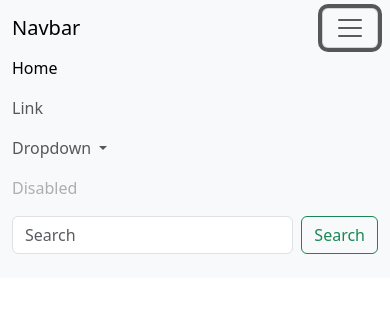
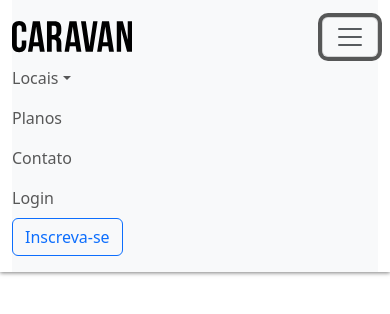
Before and after one commit to DavGuett/Bootstrap, a plain HTML site: page index.html in a window 390 px wide. Both pictures are taken after a click on the button "Toggle navigation". Shown: the top 314 px of the page. Drawn offline with nearby package versions, Linux system fonts and the light colour scheme.

Commit message:
Add css e js próprio, finalizado o cabecalho

```diff
--- /dev/null
+++ b/css/style.css
@@ -0,0 +1,7 @@
+body {
+    height: 3000px;
+}
+
+.box-shadow {
+    box-shadow: 0 1px 4px 0 rgba(0,0,0,0.5);
+}
--- a/index.html
+++ b/index.html
@@ -3,68 +3,43 @@
     <meta charset="UTF-8" />
     <meta http-equiv="X-UA-Compatible" content="IE=edge" />
     <meta name="viewport" content="width=device-width, initial-scale=1.0" />
-    <title>Bootstrap</title>
+    <title>Caravan</title>
     <link rel="stylesheet" href="css/bootstrap.css" />
+    <link rel="stylesheet" href="css/style.css">
   </head>
   <body>
-    <header>
-      <nav class="navbar navbar-expand-lg bg-body-tertiary">
-        <div class="container-fluid">
-          <a class="navbar-brand" href="#">Navbar</a>
-          <button
-            class="navbar-toggler"
-            type="button"
-            data-bs-toggle="collapse"
-            data-bs-target="#navbarSupportedContent"
-            aria-controls="navbarSupportedContent"
-            aria-expanded="false"
-            aria-label="Toggle navigation"
-          >
+    <header class="container-fluid fixed-top box-shadow">
+      <nav class="navbar navbar-expand-md bg-body-tertiary py-3">
+        <a class="navbar-brand" href="#">
+          <img src="img/caravan.svg" alt="">
+        </a>
+        <button class="navbar-toggler" type="button" data-bs-toggle="collapse" data-bs-target="#navbarSupportedContent" aria-controls="navbarSupportedContent" aria-expanded="false" aria-label="Toggle navigation">
           <span class="navbar-toggler-icon"></span>
         </button>
         <div class="collapse navbar-collapse" id="navbarSupportedContent">
-            <ul class="navbar-nav me-auto mb-2 mb-lg-0">
-              <li class="nav-item">
-                <a class="nav-link active" aria-current="page" href="#">Home</a>
-              </li>
-              <li class="nav-item">
-                <a class="nav-link" href="#">Link</a>
-              </li>
+          <ul class="navbar-nav ms-auto">
             <li class="nav-item dropdown">
-                <a
-                  class="nav-link dropdown-toggle"
-                  href="#"
-                  role="button"
-                  data-bs-toggle="dropdown"
-                  aria-expanded="false"
-                >
-                  Dropdown
-                </a>
+              <a class="nav-link dropdown-toggle" href="#" role="button" data-bs-toggle="dropdown" aria-expanded="false">Locais</a>
               <ul class="dropdown-menu">
-                  <li><a class="dropdown-item" href="#">Action</a></li>
-                  <li><a class="dropdown-item" href="#">Another action</a></li>
-                  <li><hr class="dropdown-divider" /></li>
-                  <li>
-                    <a class="dropdown-item" href="#">Something else here</a>
-                  </li>
+                <li><a class="dropdown-item" href="local.html">California</a></li>
+                <li><a class="dropdown-item" href="local.html">Paris</a></li>
+                <li><a class="dropdown-item" href="local.html">Dublin</a></li>
+
               </ul>
             </li>
             <li class="nav-item">
-                <a class="nav-link disabled">Disabled</a>
+              <a class="nav-link" href="planos.html">Planos</a>
+            </li>
+            <li class="nav-item">
+              <a class="nav-link" href="contato.html">Contato</a>
+            </li>
+            <li class="nav-item">
+              <a class="nav-link" href="#">Login</a>
+            </li>
+            <li class="nav-item">
+              <a class="btn btn-outline-primary ms-md-2" href="inscricao.html">Inscreva-se</a>
             </li>
           </ul>
-            <form class="d-flex" role="search">
-              <input
-                class="form-control me-2"
-                type="search"
-                placeholder="Search"
-                aria-label="Search"
-              />
-              <button class="btn btn-outline-success" type="submit">
-                Search
-              </button>
-            </form>
-          </div>
         </div>
       </nav>
     </header>
@@ -74,5 +49,6 @@
       crossorigin="anonymous"
     ></script>
     <script src="js/bootstrap.js"></script>
+    <script src="js/app.js"></script>
   </body>
 </html>
```
Also changed, not shown: js/app.js (added). Lines whose indentation alone changed are shown as unchanged.
